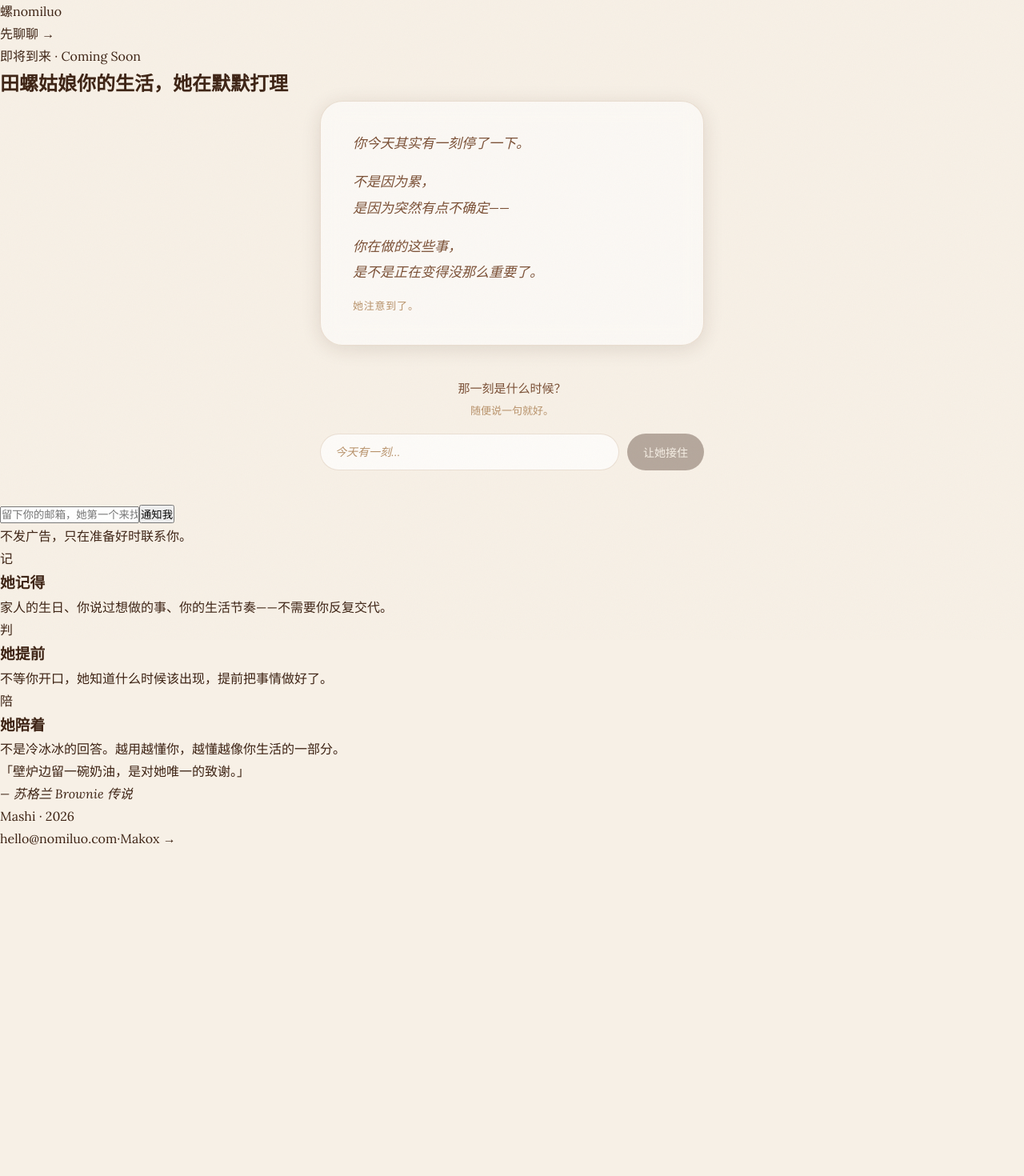
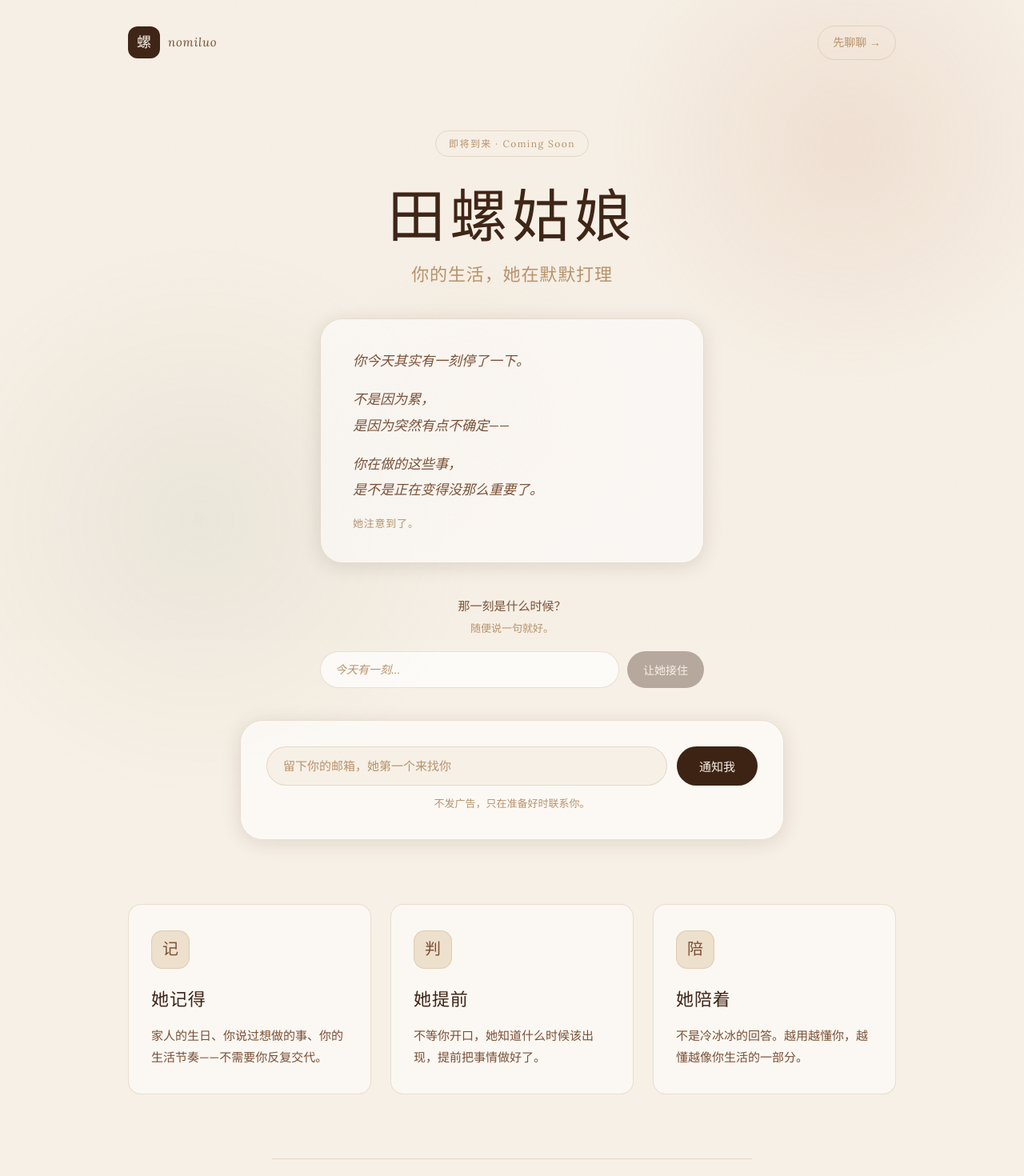
Before and after one commit to AIHomeX-Umber/Nomiluo, a Next.js app: page / in a window 1280 px wide. Shown: the top 1470 px of the page at 80% size. Before the commit the page ends 1062 px from the top, so only its background shows below. Built offline with nearby package versions, Linux system fonts and the light colour scheme; a web font is replaced by a local one.

Commit message:
fix: restore complete app/page.module.css

```diff
--- a/app/page.module.css
+++ b/app/page.module.css
@@ -1,3 +1,361 @@
+.main {
+  min-height: 100vh;
+  position: relative;
+  overflow: hidden;
+  display: flex;
+  flex-direction: column;
+  align-items: center;
+  padding: 0 24px;
+}
+
+/* ── 背景装饰 ── */
+.bgOrb1 {
+  position: fixed;
+  top: -120px;
+  right: -80px;
+  width: 600px;
+  height: 600px;
+  border-radius: 50%;
+  background: radial-gradient(circle, rgba(196,113,74,0.12) 0%, transparent 70%);
+  pointer-events: none;
+}
+.bgOrb2 {
+  position: fixed;
+  bottom: -200px;
+  left: -100px;
+  width: 700px;
+  height: 700px;
+  border-radius: 50%;
+  background: radial-gradient(circle, rgba(107,127,94,0.08) 0%, transparent 70%);
+  pointer-events: none;
+}
+.bgOrb3 {
+  position: fixed;
+  top: 40%;
+  left: 30%;
+  width: 400px;
+  height: 400px;
+  border-radius: 50%;
+  background: radial-gradient(circle, rgba(212,184,150,0.1) 0%, transparent 70%);
+  pointer-events: none;
+}
+
+/* ── 顶부 ── */
+.header {
+  width: 100%;
+  max-width: 960px;
+  display: flex;
+  justify-content: space-between;
+  align-items: center;
+  padding: 32px 0 24px;
+}
+
+.logo {
+  display: flex;
+  align-items: center;
+  gap: 10px;
+}
+
+.logoChar {
+  width: 40px;
+  height: 40px;
+  border-radius: 12px;
+  background: var(--espresso);
+  color: var(--cream);
+  display: flex;
+  align-items: center;
+  justify-content: center;
+  font-family: var(--font-display);
+  font-size: 18px;
+  letter-spacing: 0;
+  flex-shrink: 0;
+}
+
+.logoText {
+  font-family: var(--font-latin);
+  font-style: italic;
+  font-size: 15px;
+  color: var(--text-secondary);
+  letter-spacing: 0.05em;
+}
+
+.chatLink {
+  font-size: 14px;
+  color: var(--text-muted);
+  border: 1px solid var(--border);
+  padding: 8px 18px;
+  border-radius: var(--radius-xl);
+  transition: all 0.2s ease;
+  font-family: var(--font-latin);
+}
+.chatLink:hover {
+  background: var(--espresso);
+  color: var(--cream);
+  border-color: var(--espresso);
+}
+
+/* ── Hero ── */
+.hero {
+  max-width: 680px;
+  width: 100%;
+  text-align: center;
+  padding: 64px 0 80px;
+  animation: fadeUp 0.8s ease both;
+}
+
+@keyframes fadeUp {
+  from { opacity: 0; transform: translateY(24px); }
+  to   { opacity: 1; transform: translateY(0); }
+}
+
+.tagBadge {
+  display: inline-block;
+  font-size: 12px;
+  letter-spacing: 0.12em;
+  color: var(--text-muted);
+  border: 1px solid var(--border);
+  padding: 5px 16px;
+  border-radius: var(--radius-xl);
+  margin-bottom: 40px;
+  font-family: var(--font-latin);
+}
+
+.title {
+  display: flex;
+  flex-direction: column;
+  gap: 16px;
+  margin-bottom: 36px;
+}
+
+.titleMain {
+  font-family: var(--font-display);
+  font-size: clamp(48px, 8vw, 72px);
+  font-weight: 400;
+  color: var(--espresso);
+  line-height: 1;
+  letter-spacing: 0.08em;
+}
+
+.titleSub {
+  font-family: var(--font-body);
+  font-size: clamp(16px, 2.5vw, 22px);
+  font-weight: 300;
+  color: var(--text-muted);
+  letter-spacing: 0.04em;
+}
+
+.lede {
+  font-size: 17px;
+  color: var(--text-secondary);
+  line-height: 2;
+  margin-bottom: 48px;
+  font-weight: 300;
+}
+
+/* ── 邮件收集 ── */
+.waitlistBox {
+  background: rgba(255,255,255,0.6);
+  backdrop-filter: blur(12px);
+  border: 1px solid var(--border);
+  border-radius: var(--radius-lg);
+  padding: 32px;
+  box-shadow: var(--shadow-md);
+}
+
+.form {
+  display: flex;
+  gap: 12px;
+  margin-bottom: 12px;
+}
+
+.emailInput {
+  flex: 1;
+  padding: 14px 20px;
+  border: 1px solid var(--border);
+  border-radius: var(--radius-xl);
+  background: var(--cream);
+  color: var(--text-primary);
+  font-size: 15px;
+  outline: none;
+  transition: border-color 0.2s;
+}
+.emailInput::placeholder {
+  color: var(--text-muted);
+}
+.emailInput:focus {
+  border-color: var(--clay);
+}
+
+.submitBtn {
+  padding: 14px 28px;
+  background: var(--espresso);
+  color: var(--cream);
+  border: none;
+  border-radius: var(--radius-xl);
+  font-size: 15px;
+  font-weight: 500;
+  white-space: nowrap;
+  transition: all 0.2s;
+}
+.submitBtn:hover:not(:disabled) {
+  background: var(--terracotta);
+}
+.submitBtn:disabled {
+  opacity: 0.6;
+  cursor: default;
+}
+
+.formNote {
+  font-size: 13px;
+  color: var(--text-muted);
+  text-align: center;
+}
+
+.successMsg {
+  font-size: 17px;
+  color: var(--moss);
+  text-align: center;
+  padding: 8px 0 4px;
+  font-weight: 500;
+}
+
+.errorMsg {
+  font-size: 13px;
+  color: var(--terracotta);
+  margin-top: 8px;
+  text-align: center;
+}
+
+/* ── 三个能力 ── */
+.features {
+  display: grid;
+  grid-template-columns: repeat(3, 1fr);
+  gap: 24px;
+  max-width: 960px;
+  width: 100%;
+  margin-bottom: 80px;
+  animation: fadeUp 0.8s 0.2s ease both;
+}
+
+.featureCard {
+  background: rgba(255,255,255,0.5);
+  backdrop-filter: blur(8px);
+  border: 1px solid var(--border);
+  border-radius: var(--radius-md);
+  padding: 32px 28px;
+  transition: transform 0.2s, box-shadow 0.2s;
+}
+.featureCard:hover {
+  transform: translateY(-4px);
+  box-shadow: var(--shadow-md);
+}
+
+.featureIcon {
+  width: 48px;
+  height: 48px;
+  border-radius: 14px;
+  background: var(--parchment);
+  border: 1px solid var(--border);
+  display: flex;
+  align-items: center;
+  justify-content: center;
+  font-family: var(--font-display);
+  font-size: 20px;
+  color: var(--umber);
+  margin-bottom: 20px;
+}
+
+.featureCard h3 {
+  font-family: var(--font-display);
+  font-size: 22px;
+  font-weight: 400;
+  color: var(--espresso);
+  margin-bottom: 12px;
+  letter-spacing: 0.04em;
+}
+
+.featureCard p {
+  font-size: 15px;
+  color: var(--text-secondary);
+  line-height: 1.8;
+  font-weight: 300;
+}
+
+/* ── 故事引用 ── */
+.story {
+  max-width: 600px;
+  width: 100%;
+  margin-bottom: 80px;
+  animation: fadeUp 0.8s 0.3s ease both;
+}
+
+.quote {
+  text-align: center;
+  padding: 40px;
+  border-top: 1px solid var(--border);
+  border-bottom: 1px solid var(--border);
+}
+
+.quote p {
+  font-family: var(--font-body);
+  font-size: 20px;
+  color: var(--text-secondary);
+  font-weight: 300;
+  line-height: 2;
+  margin-bottom: 16px;
+  font-style: italic;
+}
+
+.quote cite {
+  font-size: 13px;
+  color: var(--text-muted);
+  letter-spacing: 0.08em;
+  font-style: normal;
+  font-family: var(--font-latin);
+}
+
+/* ── 底部 ── */
+.footer {
+  width: 100%;
+  max-width: 960px;
+  padding: 32px 0 40px;
+  border-top: 1px solid var(--border);
+  display: flex;
+  justify-content: space-between;
+  align-items: center;
+  font-size: 13px;
+  color: var(--text-muted);
+}
+
+.footerLinks {
+  display: flex;
+  gap: 12px;
+  align-items: center;
+}
+.footerLinks a:hover {
+  color: var(--text-primary);
+}
+
+/* ── 响应式 ── */
+@media (max-width: 640px) {
+  .features {
+    grid-template-columns: 1fr;
+  }
+  .form {
+    flex-direction: column;
+  }
+  .footer {
+    flex-direction: column;
+    gap: 8px;
+    text-align: center;
+  }
+  .header {
+    padding: 24px 0 16px;
+  }
+  .momentInputRow {
+    flex-direction: column;
+  }
+}
 
 /* ── 示例卡片 ── */
 .momentCard {
@@ -28,6 +386,7 @@
   margin-top: 8px;
   font-family: var(--font-latin);
 }
+
 /* ── extend-moment 入口 ── */
 .momentEntry {
   max-width: 480px;
@@ -83,6 +442,7 @@
 }
 .momentBtn:hover:not(:disabled) { background: var(--terracotta); }
 .momentBtn:disabled { opacity: 0.35; cursor: not-allowed; }
+
 .momentLoading {
   display: flex;
   justify-content: center;
@@ -103,6 +463,7 @@
   0%, 60%, 100% { opacity: 0.25; transform: scale(0.8); }
   30% { opacity: 1; transform: scale(1); }
 }
+
 .momentResult {
   padding: 28px 32px;
   background: rgba(255, 255, 255, 0.55);
@@ -134,6 +495,7 @@
   transition: color 0.15s;
 }
 .momentReset:hover { color: var(--text-secondary); }
+
 .ahaEntry { display: none; }
 .ahaHint  { display: none; }
 .ahaBtn   { display: none; }
```
